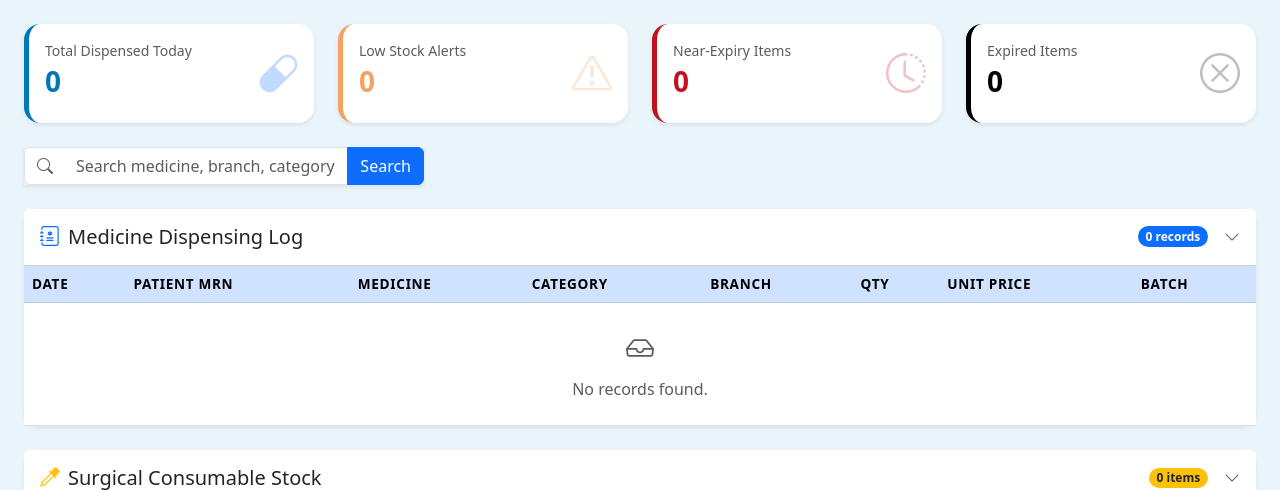
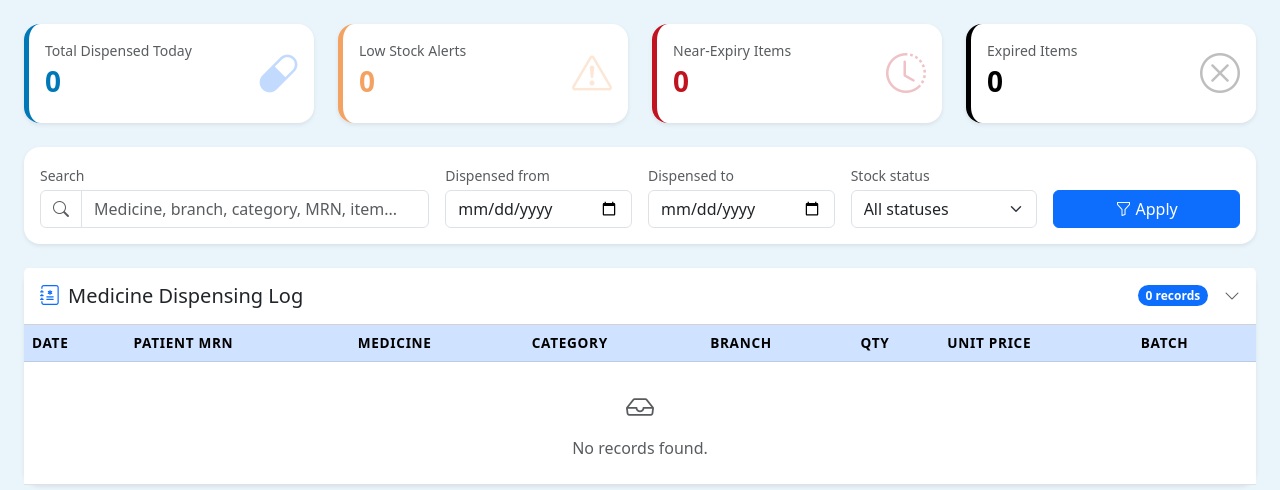
Before and after one commit to FarabiAkash/iieih-iportal-dev, a Django app: page /pharmacy/ in a window 1280 px wide. Shown: the part 72-562 px from the top of the page. Run offline with Django 5.2, Linux system fonts and the light colour scheme; the visitor is signed in with stand-in values (Sample User, id 1); data that the repository does not hold is empty.

Commit message:
feat(pharmacy): add date range and stock status filters
Filter the dispensing log by date range and the stock table by status (Out of Stock/Expired/Low Stock/OK); filters persist across pagination and page-size changes.

```diff
--- a/pharmacy_reports/templates/pharmacy_reports/index.html
+++ b/pharmacy_reports/templates/pharmacy_reports/index.html
@@ -101,20 +101,45 @@
         </div>
       </div>
 
-      <!-- Search Bar -->
-      <div class="mb-4">
-        <form method="GET" action="">
-          <input type="hidden" name="log_per_page" value="{{log_per_page}}" />
-          <input type="hidden" name="stock_per_page" value="{{stock_per_page}}" />
-          <div class="input-group search-box shadow-sm">
-            <span class="input-group-text bg-white border-end-0"><i class="bi bi-search text-muted"></i></span>
-            <input type="text" name="search" class="form-control border-start-0" placeholder="Search medicine, branch, category, patient MRN, item..." value="{{search_query}}" />
-            {% if search_query %}
-              <a href="/pharmacy/" class="btn btn-outline-secondary"><i class="bi bi-x"></i> Clear</a>
-            {% endif %}
-            <button class="btn btn-primary" type="submit">Search</button>
-          </div>
-        </form>
+      <!-- Filters -->
+      <div class="card shadow-sm mb-4">
+        <div class="card-body py-3">
+          <form method="GET" action="" class="row g-3 align-items-end">
+            <input type="hidden" name="log_per_page" value="{{log_per_page}}" />
+            <input type="hidden" name="stock_per_page" value="{{stock_per_page}}" />
+            <div class="col-12 col-lg-4">
+              <label class="form-label small text-muted mb-1">Search</label>
+              <div class="input-group">
+                <span class="input-group-text bg-white"><i class="bi bi-search text-muted"></i></span>
+                <input type="text" name="search" class="form-control" placeholder="Medicine, branch, category, MRN, item..." value="{{search_query}}" />
+              </div>
+            </div>
+            <div class="col-6 col-lg-2">
+              <label class="form-label small text-muted mb-1">Dispensed from</label>
+              <input type="date" name="date_from" class="form-control" value="{{date_from}}" />
+            </div>
+            <div class="col-6 col-lg-2">
+              <label class="form-label small text-muted mb-1">Dispensed to</label>
+              <input type="date" name="date_to" class="form-control" value="{{date_to}}" />
+            </div>
+            <div class="col-12 col-lg-2">
+              <label class="form-label small text-muted mb-1">Stock status</label>
+              <select name="stock_status" class="form-select">
+                <option value="">All statuses</option>
+                <option value="out_of_stock" {% if stock_status == 'out_of_stock' %}selected{% endif %}>Out of Stock</option>
+                <option value="expired" {% if stock_status == 'expired' %}selected{% endif %}>Expired</option>
+                <option value="low_stock" {% if stock_status == 'low_stock' %}selected{% endif %}>Low Stock</option>
+                <option value="ok" {% if stock_status == 'ok' %}selected{% endif %}>OK</option>
+              </select>
+            </div>
+            <div class="col-12 col-lg-2 d-flex gap-2">
+              <button class="btn btn-primary flex-grow-1" type="submit"><i class="bi bi-funnel me-1"></i>Apply</button>
+              {% if has_filters %}
+                <a href="/pharmacy/" class="btn btn-outline-secondary">Reset</a>
+              {% endif %}
+            </div>
+          </form>
+        </div>
       </div>
 
       <!-- Medicine Dispensing Log -->
@@ -175,7 +200,7 @@
                 <nav aria-label="Dispensing log pages">
                   <ul class="pager">
                     {% if dispensing_logs.has_previous %}
-                      <li><a class="pg" aria-label="Previous" href="?log_page={{dispensing_logs.previous_page_number}}&log_per_page={{log_per_page}}&stock_page={{stock_items.number}}&stock_per_page={{stock_per_page}}&search={{search_query|urlencode}}#log-section"><i class="bi bi-chevron-left"></i></a></li>
+                      <li><a class="pg" aria-label="Previous" href="?log_page={{dispensing_logs.previous_page_number}}&log_per_page={{log_per_page}}&stock_page={{stock_items.number}}&stock_per_page={{stock_per_page}}&{{filters_qs}}#log-section"><i class="bi bi-chevron-left"></i></a></li>
                     {% else %}
                       <li><span class="pg disabled"><i class="bi bi-chevron-left"></i></span></li>
                     {% endif %}
@@ -184,12 +209,12 @@
                       {% if num == ellipsis %}
                         <li><span class="pg dots">···</span></li>
                       {% else %}
-                        <li><a class="pg {% if dispensing_logs.number == num %}active{% endif %}" href="?log_page={{num}}&log_per_page={{log_per_page}}&stock_page={{stock_items.number}}&stock_per_page={{stock_per_page}}&search={{search_query|urlencode}}#log-section">{{num}}</a></li>
+                        <li><a class="pg {% if dispensing_logs.number == num %}active{% endif %}" href="?log_page={{num}}&log_per_page={{log_per_page}}&stock_page={{stock_items.number}}&stock_per_page={{stock_per_page}}&{{filters_qs}}#log-section">{{num}}</a></li>
                       {% endif %}
                     {% endfor %}
 
                     {% if dispensing_logs.has_next %}
-                      <li><a class="pg" aria-label="Next" href="?log_page={{dispensing_logs.next_page_number}}&log_per_page={{log_per_page}}&stock_page={{stock_items.number}}&stock_per_page={{stock_per_page}}&search={{search_query|urlencode}}#log-section"><i class="bi bi-chevron-right"></i></a></li>
+                      <li><a class="pg" aria-label="Next" href="?log_page={{dispensing_logs.next_page_number}}&log_per_page={{log_per_page}}&stock_page={{stock_items.number}}&stock_per_page={{stock_per_page}}&{{filters_qs}}#log-section"><i class="bi bi-chevron-right"></i></a></li>
                     {% else %}
                       <li><span class="pg disabled"><i class="bi bi-chevron-right"></i></span></li>
                     {% endif %}
@@ -197,6 +222,9 @@
                 </nav>
                 <form method="get" action="#log-section" class="m-0">
                   <input type="hidden" name="search" value="{{search_query}}" />
+                  <input type="hidden" name="date_from" value="{{date_from}}" />
+                  <input type="hidden" name="date_to" value="{{date_to}}" />
+                  <input type="hidden" name="stock_status" value="{{stock_status}}" />
                   <input type="hidden" name="stock_page" value="{{stock_items.number}}" />
                   <input type="hidden" name="stock_per_page" value="{{stock_per_page}}" />
                   <select name="log_per_page" class="form-select form-select-sm per-page" onchange="this.form.submit()">
@@ -281,7 +309,7 @@
                 <nav aria-label="Stock pages">
                   <ul class="pager">
                     {% if stock_items.has_previous %}
-                      <li><a class="pg" aria-label="Previous" href="?stock_page={{stock_items.previous_page_number}}&stock_per_page={{stock_per_page}}&log_page={{dispensing_logs.number}}&log_per_page={{log_per_page}}&search={{search_query|urlencode}}#stock-section"><i class="bi bi-chevron-left"></i></a></li>
+                      <li><a class="pg" aria-label="Previous" href="?stock_page={{stock_items.previous_page_number}}&stock_per_page={{stock_per_page}}&log_page={{dispensing_logs.number}}&log_per_page={{log_per_page}}&{{filters_qs}}#stock-section"><i class="bi bi-chevron-left"></i></a></li>
                     {% else %}
                       <li><span class="pg disabled"><i class="bi bi-chevron-left"></i></span></li>
                     {% endif %}
@@ -290,12 +318,12 @@
                       {% if num == ellipsis %}
                         <li><span class="pg dots">···</span></li>
                       {% else %}
-                        <li><a class="pg {% if stock_items.number == num %}active{% endif %}" href="?stock_page={{num}}&stock_per_page={{stock_per_page}}&log_page={{dispensing_logs.number}}&log_per_page={{log_per_page}}&search={{search_query|urlencode}}#stock-section">{{num}}</a></li>
+                        <li><a class="pg {% if stock_items.number == num %}active{% endif %}" href="?stock_page={{num}}&stock_per_page={{stock_per_page}}&log_page={{dispensing_logs.number}}&log_per_page={{log_per_page}}&{{filters_qs}}#stock-section">{{num}}</a></li>
                       {% endif %}
                     {% endfor %}
 
                     {% if stock_items.has_next %}
-                      <li><a class="pg" aria-label="Next" href="?stock_page={{stock_items.next_page_number}}&stock_per_page={{stock_per_page}}&log_page={{dispensing_logs.number}}&log_per_page={{log_per_page}}&search={{search_query|urlencode}}#stock-section"><i class="bi bi-chevron-right"></i></a></li>
+                      <li><a class="pg" aria-label="Next" href="?stock_page={{stock_items.next_page_number}}&stock_per_page={{stock_per_page}}&log_page={{dispensing_logs.number}}&log_per_page={{log_per_page}}&{{filters_qs}}#stock-section"><i class="bi bi-chevron-right"></i></a></li>
                     {% else %}
                       <li><span class="pg disabled"><i class="bi bi-chevron-right"></i></span></li>
                     {% endif %}
@@ -303,6 +331,9 @@
                 </nav>
                 <form method="get" action="#stock-section" class="m-0">
                   <input type="hidden" name="search" value="{{search_query}}" />
+                  <input type="hidden" name="date_from" value="{{date_from}}" />
+                  <input type="hidden" name="date_to" value="{{date_to}}" />
+                  <input type="hidden" name="stock_status" value="{{stock_status}}" />
                   <input type="hidden" name="log_page" value="{{dispensing_logs.number}}" />
                   <input type="hidden" name="log_per_page" value="{{log_per_page}}" />
                   <select name="stock_per_page" class="form-select form-select-sm per-page" onchange="this.form.submit()">
--- a/pharmacy_reports/views.py
+++ b/pharmacy_reports/views.py
@@ -3,9 +3,11 @@ from django.db.models import Sum, F, Q
 from django.core.paginator import Paginator
 from django.contrib.auth.decorators import login_required
 from .models import MedicineDispensingLog, SurgicalConsumableStock
+from urllib.parse import urlencode
 import datetime
 
 ALLOWED_PER_PAGE = (10, 20, 50)
+STOCK_STATUSES = ('out_of_stock', 'expired', 'low_stock', 'ok')
 
 
 def get_per_page(request, key):
@@ -17,12 +19,47 @@ def get_per_page(request, key):
     return value if value in ALLOWED_PER_PAGE else 10
 
 
+def parse_date(value):
+    """Turn 'YYYY-MM-DD' into a date, or None if missing/invalid."""
+    try:
+        return datetime.date.fromisoformat(value)
+    except (TypeError, ValueError):
+        return None
+
+
+def stock_status_filter(status, today):
+    """Q object matching the same rules as the status badges in the template.
+
+    Precedence: Out of Stock -> Expired -> Low Stock -> OK
+    """
+    in_stock = Q(current_quantity__gt=0)
+    not_expired = Q(expiry_date__gte=today)
+    if status == 'out_of_stock':
+        return Q(current_quantity=0)
+    if status == 'expired':
+        return in_stock & Q(expiry_date__lt=today)
+    if status == 'low_stock':
+        return in_stock & not_expired & Q(current_quantity__lte=F('reorder_threshold'))
+    if status == 'ok':
+        return in_stock & not_expired & Q(current_quantity__gt=F('reorder_threshold'))
+    return Q()
+
+
 @login_required(login_url='/adnan/login/')
 def index(request):
     today = datetime.date.today()
     near_expiry_date = today + datetime.timedelta(days=90)
 
     search_query = request.GET.get('search', '')
+
+    # Date range (dispensing log) and status (stock table)
+    date_from = parse_date(request.GET.get('date_from'))
+    date_to = parse_date(request.GET.get('date_to'))
+    if date_from and date_to and date_from > date_to:
+        date_from, date_to = date_to, date_from
+    stock_status = request.GET.get('stock_status', '')
+    if stock_status not in STOCK_STATUSES:
+        stock_status = ''
 
     # Each table has its own page size
     log_per_page = get_per_page(request, 'log_per_page')
@@ -38,6 +75,11 @@ def index(request):
             | Q(patient_mrn__icontains=search_query)
         )
 
+    if date_from:
+        dispensing_logs = dispensing_logs.filter(date__gte=date_from)
+    if date_to:
+        dispensing_logs = dispensing_logs.filter(date__lte=date_to)
+
     # Surgical stock
     stock_items = SurgicalConsumableStock.objects.all().order_by('expiry_date', 'id')
     if search_query:
@@ -45,6 +87,9 @@ def index(request):
             Q(item_name__icontains=search_query)
             | Q(subspecialty__icontains=search_query)
         )
+
+    if stock_status:
+        stock_items = stock_items.filter(stock_status_filter(stock_status, today))
 
     # Stat cards
     total_dispensed = MedicineDispensingLog.objects.filter(
@@ -79,9 +124,25 @@ def index(request):
         stock_paginator.get_elided_page_range(stock_page.number, on_each_side=2, on_ends=1)
     )
 
+    # Shared filters, appended to every pager link so nothing is lost
+    date_from_str = date_from.isoformat() if date_from else ''
+    date_to_str = date_to.isoformat() if date_to else ''
+    filters_qs = urlencode({
+        'search': search_query,
+        'date_from': date_from_str,
+        'date_to': date_to_str,
+        'stock_status': stock_status,
+    })
+    has_filters = bool(search_query or date_from or date_to or stock_status)
+
     context = {
         'today': today,
         'search_query': search_query,
+        'date_from': date_from_str,
+        'date_to': date_to_str,
+        'stock_status': stock_status,
+        'filters_qs': filters_qs,
+        'has_filters': has_filters,
         'log_per_page': log_per_page,
         'stock_per_page': stock_per_page,
         'dispensing_logs': log_page,
```
